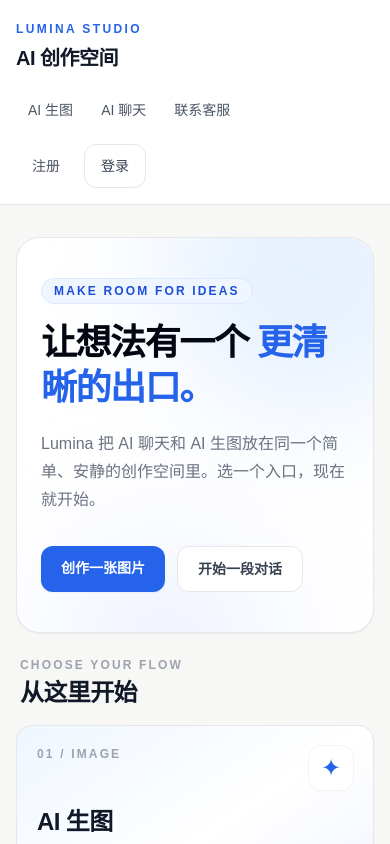
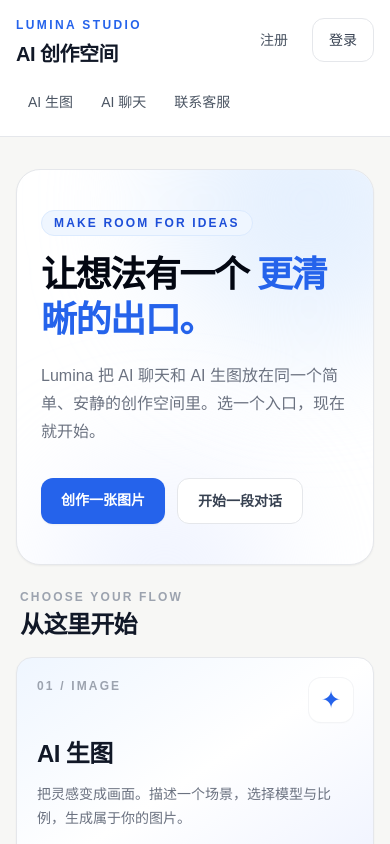
Before and after one commit to ACnoway/lumina, a Next.js app in the folder apps/frontend/: page / in a window 390 px wide. Shown: the top 844 px of the page. Built offline with nearby package versions, Linux system fonts and the light colour scheme.

Commit message:
fix(ui): keep mobile navigation compact and scrollable

```diff
--- a/apps/frontend/src/components/AppHeader.tsx
+++ b/apps/frontend/src/components/AppHeader.tsx
@@ -80,11 +80,11 @@ export default function AppHeader({
   return (
     <header className="border-b border-gray-200 bg-white">
       <div
-        className={`mx-auto flex flex-wrap items-center justify-between gap-4 px-4 py-4 sm:px-6 ${
+        className={`mx-auto grid grid-cols-[minmax(0,1fr)_auto] items-center gap-x-3 gap-y-3 px-4 py-3 sm:flex sm:flex-wrap sm:justify-between sm:gap-4 sm:px-6 sm:py-4 ${
           maxWidth === "7xl" ? "max-w-7xl" : "max-w-6xl"
         }`}
       >
-        <div>
+        <div className="min-w-0">
           <Link
             href="/"
             className="text-xs font-semibold uppercase tracking-[0.2em] text-blue-600 transition hover:text-blue-700"
@@ -94,9 +94,9 @@ export default function AppHeader({
           <h1 className="mt-1 text-xl font-semibold tracking-tight">{title}</h1>
         </div>
 
-        <div className="flex min-w-0 max-w-full flex-wrap items-center gap-3 sm:gap-4">
-          <nav
-            className="flex max-w-full flex-wrap items-center gap-1 text-sm text-gray-600"
+        <div className="contents sm:flex sm:min-w-0 sm:max-w-full sm:flex-wrap sm:items-center sm:gap-4">
+          {items.length > 0 && <nav
+            className="col-span-2 row-start-2 flex min-w-0 items-center gap-1 overflow-x-auto text-sm text-gray-600 sm:max-w-full sm:flex-wrap sm:overflow-visible"
             aria-label="主导航"
           >
             {items.map((item) => {
@@ -116,18 +116,18 @@ export default function AppHeader({
                 </Link>
               );
             })}
-          </nav>
+          </nav>}
           {trailing}
           {showUserMenu &&
             (user ? (
-              <div ref={menuRef} className="relative">
+              <div ref={menuRef} className="relative min-w-0 justify-self-end">
                 <button
                   type="button"
                   aria-expanded={menuOpen}
                   aria-haspopup="menu"
                   aria-label={`${userDisplayName} 用户菜单`}
                   onClick={() => setMenuOpen((current) => !current)}
-                  className={`inline-flex min-h-11 max-w-[min(15rem,70vw)] items-center gap-2 rounded-xl px-3 py-2 text-sm transition focus:outline-none focus:ring-2 focus:ring-blue-200 focus:ring-offset-2 ${
+                  className={`inline-flex min-h-11 max-w-[40vw] items-center gap-2 rounded-xl px-3 py-2 text-sm transition focus:outline-none focus:ring-2 focus:ring-blue-200 focus:ring-offset-2 sm:max-w-[15rem] ${
                     active === "profile"
                       ? "bg-blue-50 font-medium text-blue-700"
                       : "text-gray-600 hover:bg-gray-50 hover:text-blue-700"
```
